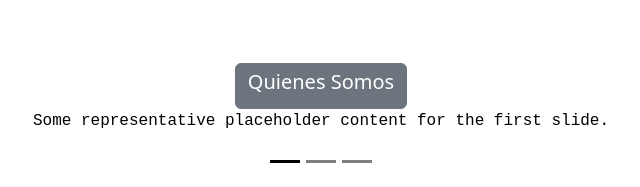
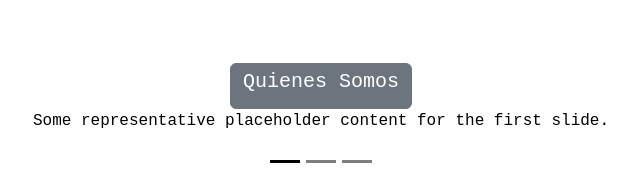
Before and after one commit to frsuleGH/CodeTech, a plain HTML site: page index.html in a window 1280 px wide. Shown: the part 613-800 px from the top of the page, 319-959 px from the left. Drawn offline with nearby package versions, Linux system fonts and the light colour scheme.

Commit message:
Update index.css

```diff
--- a/css/index.css
+++ b/css/index.css
@@ -1,4 +1,4 @@
-p,h2,h3,h4,a{
+p,h2,h3,h4,h5,a{
     font-family: monospace;
 }
 
```
